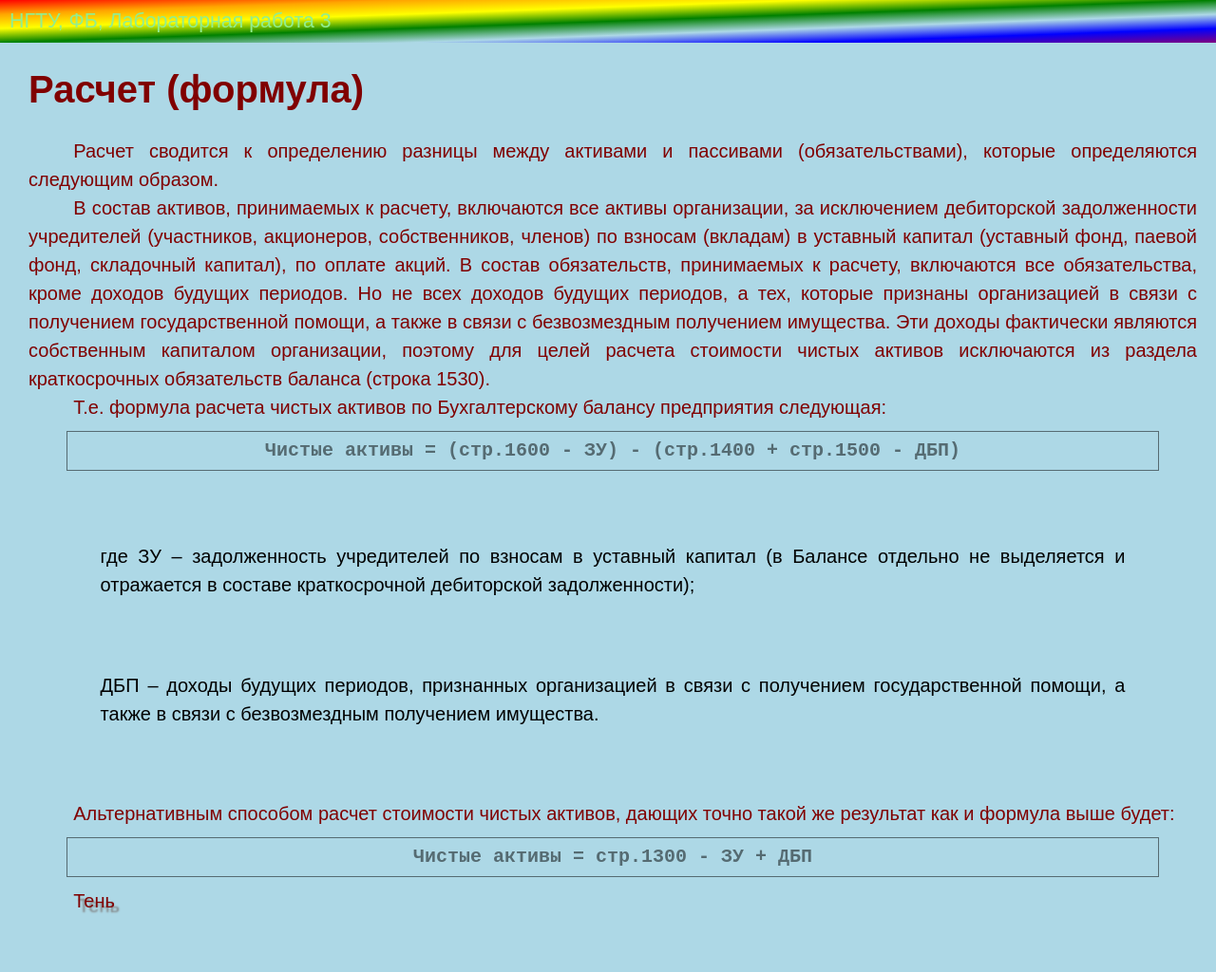
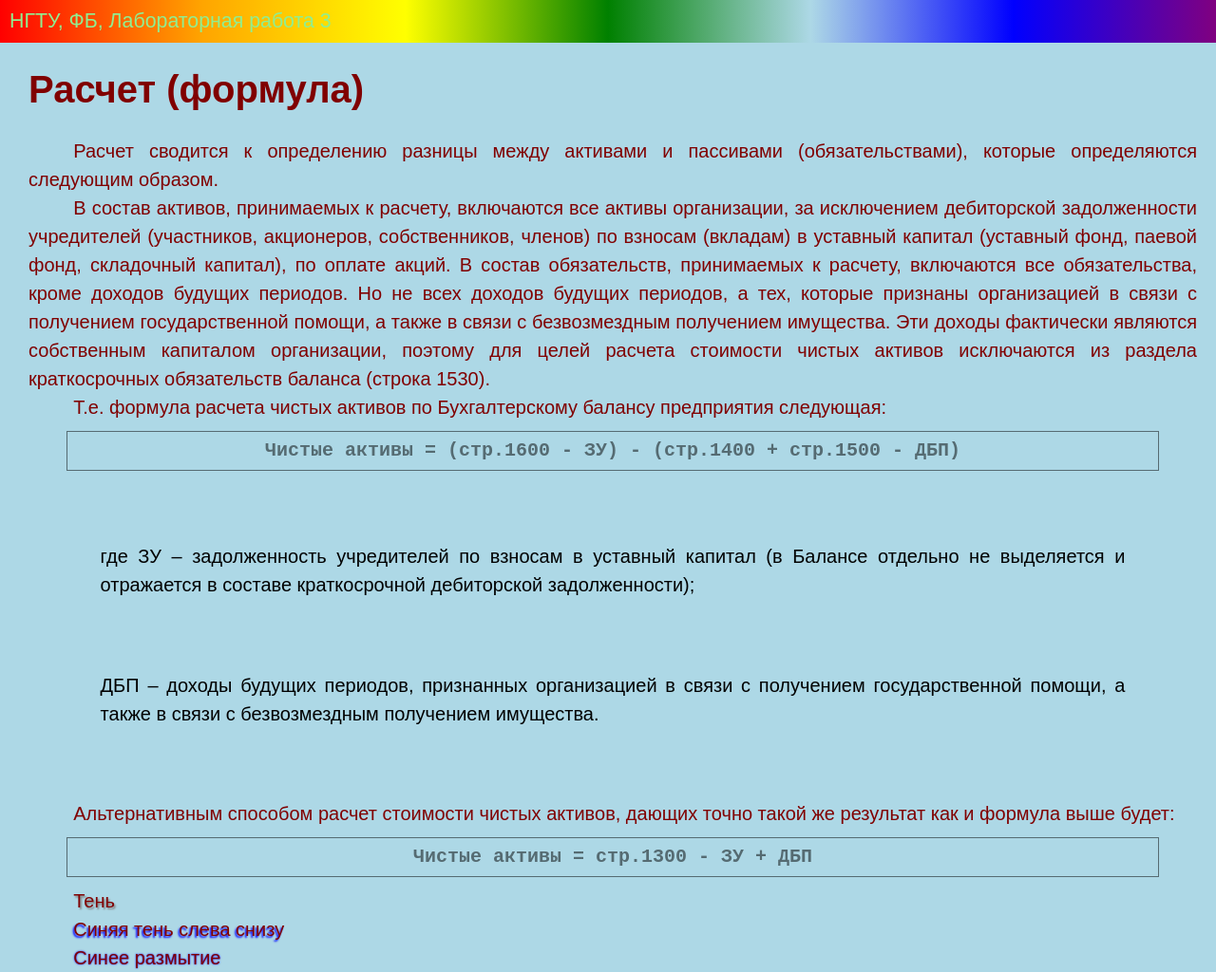
Before and after one commit to maks13nsk/web-programming-labs, a plain HTML site: page lab3.html in a window 1280 px wide. Shown: the whole page at 95% size. Before the commit the page ends 964 px from the top, so only its background shows below. Drawn offline with Linux system fonts and the light colour scheme.

Commit message:
Тени

```diff
--- a/lab3.html
+++ b/lab3.html
@@ -8,7 +8,7 @@
     <link rel="stylesheet" href="main.css">
     <style>
          header {
-            background: linear-gradient(to right bottom, red,orange,yellow, green,LightBlue, blue, purple);
+            background: linear-gradient(to right, red,orange,yellow, green,LightBlue, blue, purple);
             color: lightgreen;
             padding: 10px;
             font-size: 16pt;
@@ -47,9 +47,22 @@
             color: darkblue;
         }
         .shadow {
-            text-shadow: 5px 5px 2px gray;
+            text-shadow: 1.5px 1.5px 2px gray;
+        }
+        .shadowblue {
+            text-shadow: -1.5px 2px 2px blue;
+        }
+        .blueblur {
+            text-shadow: 0px 0px 2px blue;
+        }
+        .shadowms {
+            transition: 300ms 1.5s;
+        }
+        .shadowms:hover{
+            text-shadow: 2.5px 1.5px 2px gray;
+        }
 
-        }
+
    </style>
 </head>
 <body>
@@ -58,7 +71,7 @@
     </header>
 
     <main>
-        <h1>Расчет (формула)</h1>
+        <h1 class="shadowms">Расчет (формула)</h1>
 
         <div>
         Расчет сводится к определению разницы между активами и пассивами
@@ -111,6 +124,8 @@
         </div>
 
         <div class="shadow">Тень</div>
+        <div class="shadowblue">Синяя тень слева снизу</div>
+        <div class="blueblur">Синее размытие</div>
     </main>
 </body>
 </html>
```
